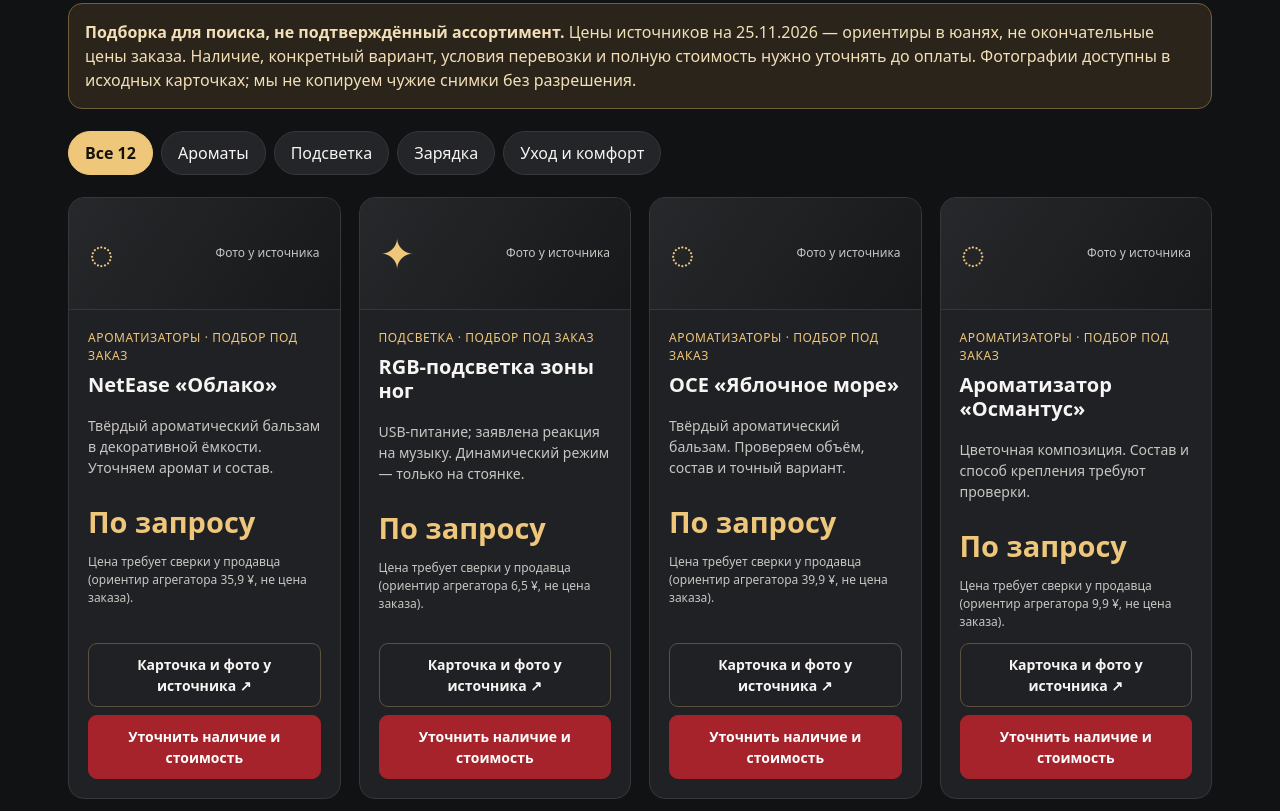
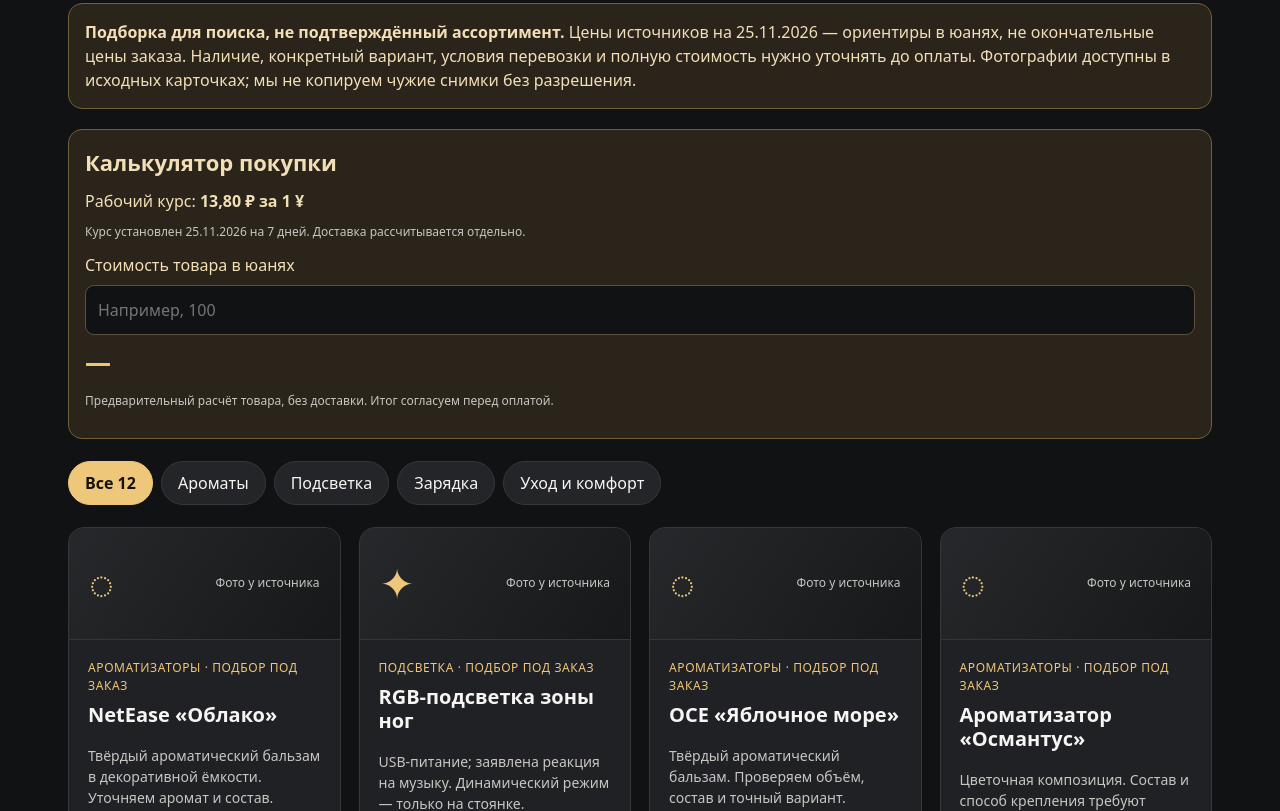
Before and after one commit to daniil25rus35-sudo/china-shopping-miniapp, a plain HTML site: page index.html in a window 1280 px wide. Shown: the part 871-1682 px from the top of the page. Drawn offline with Linux system fonts and the light colour scheme.

Commit message:
Set weekly CNY rate to 13.80 RUB and add calculator

```diff
--- a/index.html
+++ b/index.html
@@ -22,11 +22,29 @@
 <p class="source-note" id="photo-hint" aria-live="polite">В Telegram прикрепите фото через скрепку и отправьте сообщение. Пока это заявка на подбор, не автоматический поиск по картинке.</p>
 </section>
 <div class="notice"><strong>Подборка для поиска, не подтверждённый ассортимент.</strong> Цены источников на 25.11.2026 — ориентиры в юанях, не окончательные цены заказа. Наличие, конкретный вариант, условия перевозки и полную стоимость нужно уточнять до оплаты. Фотографии доступны в исходных карточках; мы не копируем чужие снимки без разрешения.</div>
+<section class="notice" aria-labelledby="currency-title" id="currency-calculator">
+<h2 id="currency-title" style="font-size:22px;margin:0 0 8px">Калькулятор покупки</h2>
+<p>Рабочий курс: <strong id="exchange-rate">13,80 ₽ за 1 ¥</strong></p>
+<p class="source-note" id="rate-validity">Курс установлен 25.11.2026 на 7 дней. Доставка рассчитывается отдельно.</p>
+<label for="yuan-amount">Стоимость товара в юанях</label>
+<input id="yuan-amount" type="number" inputmode="decimal" min="0" max="10000000" step="0.01" placeholder="Например, 100" style="display:block;width:100%;margin:8px 0;padding:12px;border-radius:9px;border:1px solid #5c5140;background:#111214;color:#fff;font:inherit">
+<output id="rub-total" for="yuan-amount" aria-live="polite" style="display:block;font-size:26px;color:#efc77a;font-weight:800">—</output>
+<p class="source-note">Предварительный расчёт товара, без доставки. Итог согласуем перед оплатой.</p>
+</section>
 <nav class="controls" aria-label="Фильтр каталога"><button type="button" data-filter="all" aria-pressed="true">Все 12</button><button type="button" data-filter="aroma" aria-pressed="false">Ароматы</button><button type="button" data-filter="light" aria-pressed="false">Подсветка</button><button type="button" data-filter="charge" aria-pressed="false">Зарядка</button><button type="button" data-filter="care" aria-pressed="false">Уход и комфорт</button></nav>
 <section class="grid" id="grid" aria-label="Товарные карточки"></section>
 <footer>Условия услуги: выкуп без комиссии, курс на момент выкупа, доставка отдельно по индивидуальному расчёту. При оформлении согласуем наличие, полную стоимость и условия 100% предоплаты. Эта подборка не обещает наличие, скидки или сроки. <a href="https://china.vladdoors.ru/">Главная страница China Shopping</a>.</footer></main>
 <script>
 'use strict';
+const rate={rubPerYuan:13.80,validUntil:'2026-12-02T00:00:00+10:00'};
+const rubles=new Intl.NumberFormat('ru-RU',{style:'currency',currency:'RUB',maximumFractionDigits:2});
+const rateCurrent=Date.now()<Date.parse(rate.validUntil);
+const amount=document.getElementById('yuan-amount'), total=document.getElementById('rub-total');
+document.getElementById('exchange-rate').textContent=rate.rubPerYuan.toFixed(2).replace('.',',')+' ₽ за 1 ¥';
+if(!rateCurrent)document.getElementById('rate-validity').textContent='Срок действия курса истёк. Уточните новый курс перед заказом.';
+function calculate(){const val=amount.valueAsNumber;total.textContent=rateCurrent&&Number.isFinite(val)&&val>=0&&val<=10000000?rubles.format(val*rate.rubPerYuan):'—';}
+amount.addEventListener('input',calculate);
+calculate();
 const items=[
  ['aroma','NetEase «Облако»','Твёрдый ароматический бальзам в декоративной ёмкости. Уточняем аромат и состав.',null,'35,9','https://www.taouq.com/id-GKrvwk5rs8tYkVOn3MghYPksQtJ-aAZjjVSjOxwXGJ3fz/'],
  ['light','RGB-подсветка зоны ног','USB-питание; заявлена реакция на музыку. Динамический режим — только на стоянке.',null,'6,5','https://www.taouq.com/id-5nBWaygmHxtyw5paO3mh77YUMtV-PNzeejCKVywNABmIY/'],
@@ -46,7 +64,7 @@ const grid=document.getElementById('grid');
 for(const [type,title,desc,price,aggregator,source] of items){
  const a=document.createElement('article');a.className='card';a.dataset.type=type;
  const c=cats[type];const lead=price?'Цена в каталоге Xiaomi':'Цена требует сверки у продавца';
- a.innerHTML=`<div class="category"><span class="symbol" aria-hidden="true">${c[1]}</span><small>Фото у источника</small></div><div class="content"><span class="label">${c[0]} · подбор под заказ</span><h2 class="title">${title}</h2><p class="description">${desc}</p><div class="price">${price?price+' ¥':'По запросу'}</div><p class="source-note">${lead}${aggregator?' (ориентир агрегатора '+aggregator+' ¥, не цена заказа)':''}${price?' · при наличии, возможна акционная цена':''}.</p><div class="actions"><a href="${source}" target="_blank" rel="noopener noreferrer">Карточка и фото у источника ↗</a><a class="primary" href="https://t.me/ChinaShoppingVLBotai" target="_blank" rel="noopener noreferrer">Уточнить наличие и стоимость</a></div></div>`;
+ a.innerHTML=`<div class="category"><span class="symbol" aria-hidden="true">${c[1]}</span><small>Фото у источника</small></div><div class="content"><span class="label">${c[0]} · подбор под заказ</span><h2 class="title">${title}</h2><p class="description">${desc}</p><div class="price">${price?price+' ¥':'По запросу'}</div>${price&&rateCurrent?'<p class="source-note">Ориентир: '+rubles.format(Number(price)*rate.rubPerYuan)+' без доставки</p>':''}<p class="source-note">${lead}${aggregator?' (ориентир агрегатора '+aggregator+' ¥, не цена заказа)':''}${price?' · при наличии, возможна акционная цена':''}.</p><div class="actions"><a href="${source}" target="_blank" rel="noopener noreferrer">Карточка и фото у источника ↗</a><a class="primary" href="https://t.me/ChinaShoppingVLBotai" target="_blank" rel="noopener noreferrer">Уточнить наличие и стоимость</a></div></div>`;
  grid.append(a);
 }
 for(const b of document.querySelectorAll('[data-filter]'))b.addEventListener('click',()=>{for(const z of document.querySelectorAll('[data-filter]'))z.setAttribute('aria-pressed',String(z===b));for(const card of grid.children)card.hidden=b.dataset.filter!=='all'&&card.dataset.type!==b.dataset.filter});
```
